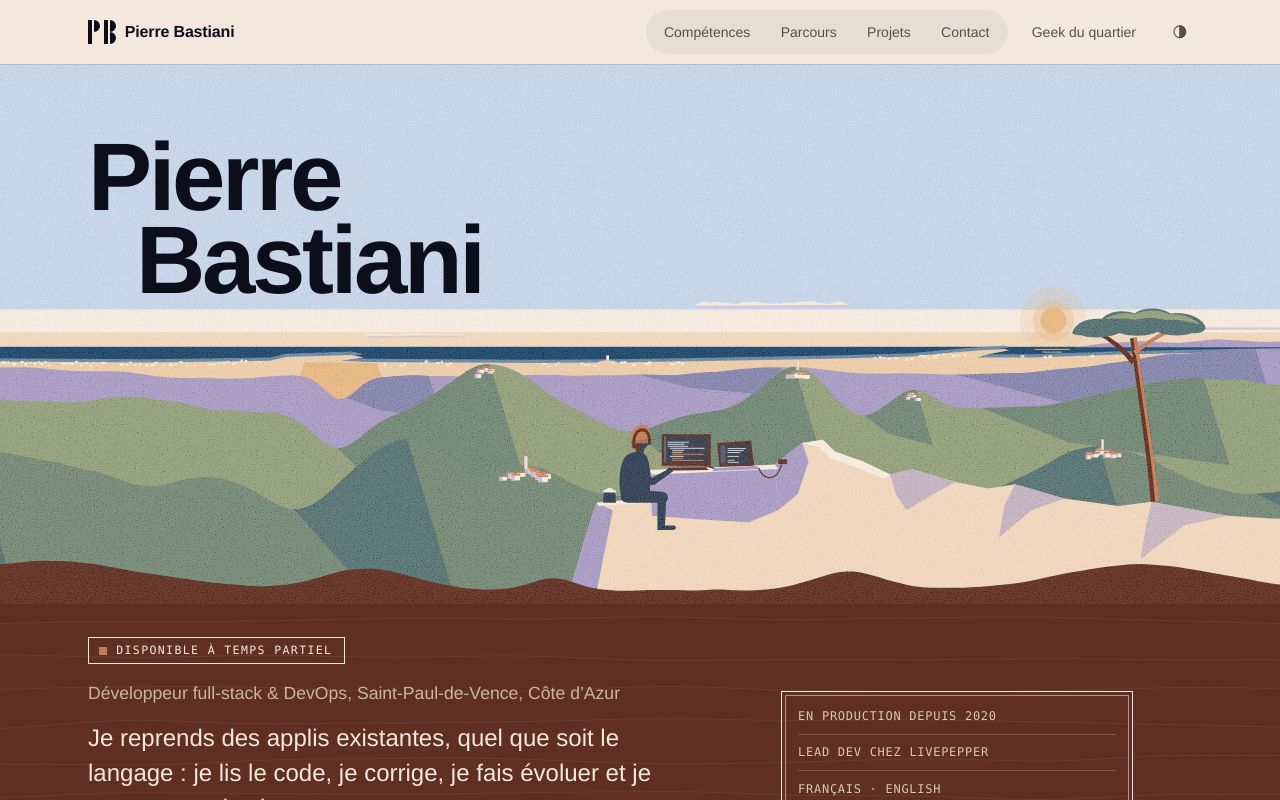
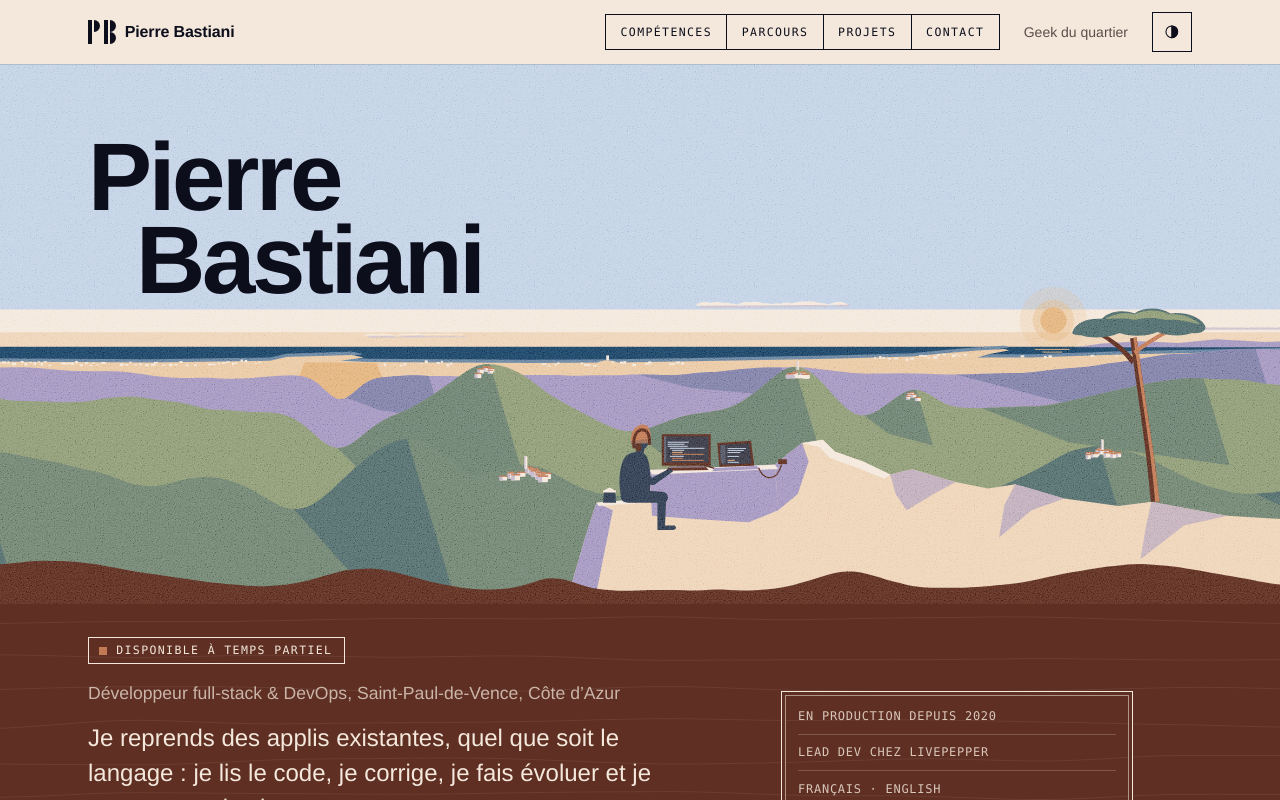
Before and after one commit to PierreBastiani/PierreBastiani.github.io, a Nuxt app: page / in a window 1280 px wide. Shown: the top 800 px of the page. Built offline with nearby package versions, Linux system fonts and the light colour scheme.

Commit message:
Header: framed strip of tabs, square theme key

```diff
--- a/app/components/SiteHeader.vue
+++ b/app/components/SiteHeader.vue
@@ -81,32 +81,37 @@ const names = { auto: 'automatique (suit l’appareil)', light: 'clair', dark: '
   margin-right: auto;
   white-space: nowrap;
 }
-/* One small pill holds the section links. */
+/* The section links: a framed strip of tabs, ink rule round it and between them, mono caps
+   like the lettering on the printed cards. Hover lays the ground band under a tab. */
 nav ul {
   display: flex;
-  gap: 0.1rem;
   list-style: none;
   margin: 0;
-  padding: 0.25rem;
-  border-radius: 999px;
-  background: var(--wash);
-  font-size: 0.875rem;
-  font-weight: 500;
+  padding: 0;
+  border: 1px solid var(--ink);
+  font: 500 0.72rem / 1 var(--f-mono);
+  letter-spacing: 0.12em;
+  text-transform: uppercase;
+}
+nav li + li {
+  border-left: 1px solid var(--ink);
 }
 nav a {
   display: block;
-  padding: 0.4rem 0.9rem;
-  border-radius: 999px;
+  padding: 0.7rem 0.9rem 0.65rem;
   text-decoration: none;
   white-space: nowrap;
-  color: var(--muted);
+  color: var(--ink);
   transition:
     color var(--dur-hover),
     background-color var(--dur-hover);
 }
 nav a:hover {
-  color: var(--ink);
-  background: var(--bg);
+  color: var(--on-ground);
+  background: var(--ground);
+}
+nav a:focus-visible {
+  outline-offset: 2px;
 }
 .switch {
   font-size: 0.875rem;
@@ -118,17 +123,17 @@ nav a:hover {
 .switch:hover {
   color: var(--ink);
 }
+/* the theme toggle: a square key in the same ink frame */
 .theme {
   flex: none;
   display: grid;
   place-items: center;
   width: 2.5rem;
   height: 2.5rem;
-  margin-right: -0.5rem;
-  border-radius: 50%;
-  border: 0;
+  border: 1px solid var(--ink);
+  border-radius: 0;
   background: transparent;
-  color: var(--muted);
+  color: var(--ink);
   cursor: pointer;
   transition:
     color var(--dur-hover),
@@ -139,16 +144,16 @@ nav a:hover {
   height: 1.1rem;
   fill: none;
   stroke: currentColor;
-  stroke-width: 1.6;
-  stroke-linecap: round;
+  stroke-width: 1.5;
+  stroke-linecap: square;
+  stroke-linejoin: miter;
 }
 .theme svg .fill {
   fill: currentColor;
 }
 .theme:hover {
-
-  color: var(--ink);
-  background: var(--wash);
+  color: var(--on-ground);
+  background: var(--ground);
 }
 @media (max-width: 52rem) {
   nav {
```
